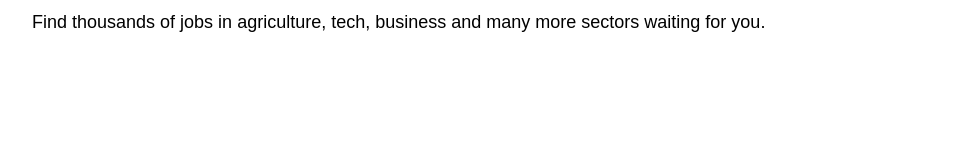
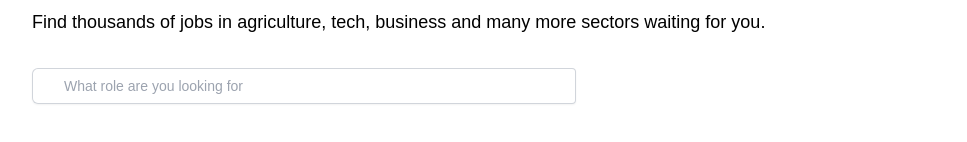
Before and after one commit to Bongani-4/Farm-Guardian-official-Web, a React (Vite) app in the folder FG/: page /AnimalCaretaker in a window 1280 px wide. Shown: the part 184-326 px from the top of the page, without its empty margins (64-1031 px from the left). Built offline with nearby package versions, Linux system fonts and the light colour scheme.

Commit message:
animal cartaker set up input

```diff
--- a/FG/src/components/Banner.jsx
+++ b/FG/src/components/Banner.jsx
@@ -8,8 +8,8 @@ const Banner = () => {
 
      <form>
              <div>
-              <div>
-                 <input type="text" name="title" id="title" className='block flex-1 border-0 bg-transparent py-1.5 pl-8 text=gray-900  placeholder:text=gray-400
+              <div className='flex md:rounded-s-md rounded shadow-sm ring-1 ring-inset ring-gray-300 focus-within:ring-2 focus-within:ring-insert focus-within:ring-indigo-600 md:w-1/2 w-full'>
+                 <input type="text" name="title" id="title" placeholder='What role are you looking for ' className='block flex-1 border-0 bg-transparent py-1.5 pl-8 text=gray-900  placeholder:text=gray-400
                   focus-right-0 sm:text-sm sm:leading-6' />
               </div>
              </div>
```
